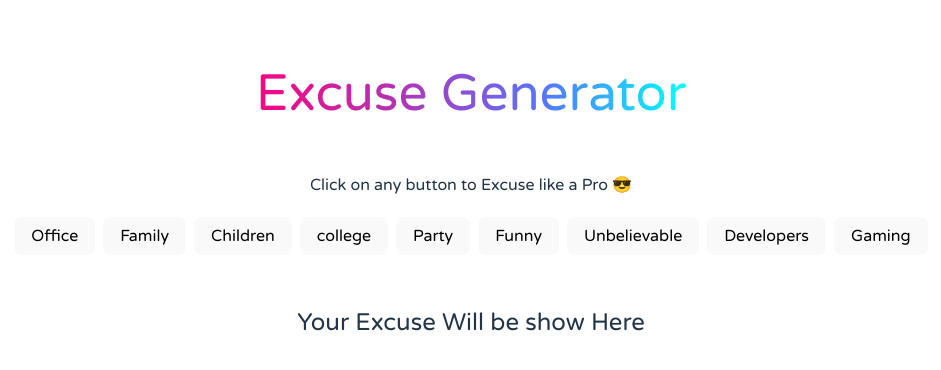
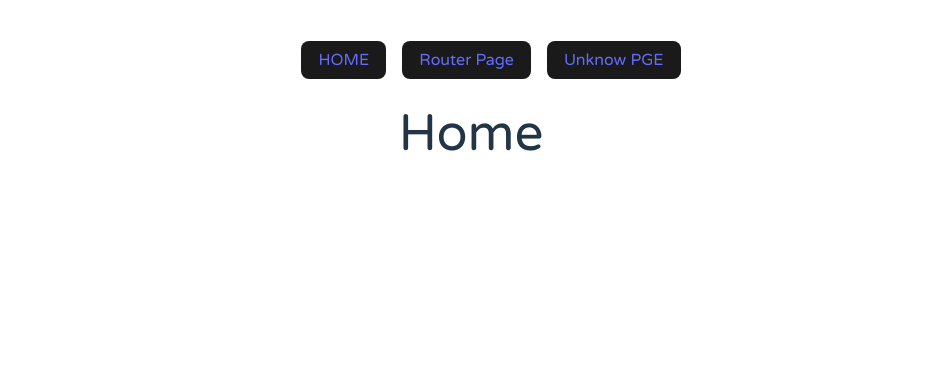
Before and after one commit to patelharsh9797/React_with_Pedro, a React (Vite) app: page / in a window 1280 px wide. Shown: the top 370 px of the page, without its empty margins (169-1110 px from the left). Built offline with nearby package versions, Linux system fonts and the light colour scheme.

Commit message:
React Router Dom basic routing

```diff
--- a/src/App.jsx
+++ b/src/App.jsx
@@ -2,7 +2,7 @@ import styles from "./App.module.css";
 
 // TODO pages
 // import CRUD from "./pages/CRUD";
-// import ReactRouterDOM from "./pages/ReactRouterDOM";
+import ReactRouterDOM from "./pages/ReactRouterDOM";
 
 // TODO Components
 // import JSX_Comp_Props from "./components/JSX_Comp_Props";
@@ -36,8 +36,11 @@ function App() {
       {/* Component LifeCycle & useEffect
       <LifeCycle /> */}
 
-      {/* Fetching Api */}
-      <FetchApi />
+      {/* Fetching Api
+      <FetchApi /> */}
+
+      {/* React Router Dom */}
+      <ReactRouterDOM />
     </div>
   );
 }
--- /dev/null
+++ b/src/pages/ReactRouterDOM.jsx
@@ -0,0 +1,53 @@
+import React from "react";
+import { BrowserRouter as Router, Routes, Route, Link } from "react-router-dom";
+
+const ReactRouterDOM = () => {
+  return (
+    <div>
+      <Router>
+        <NavBar />
+
+        <Routes>
+          <Route path="/" exact element={<Home />} />
+          <Route path="/home" exact element={<Home />} />
+          <Route path="/route" element={<h1>ROUTE DESIGN</h1>} />
+          <Route path="*" element={<h1>404. He Hi Nahiiii beeee</h1>} />
+        </Routes>
+      </Router>
+    </div>
+  );
+};
+
+// TODO Custom Components
+const NavBar = () => {
+  return (
+    <nav>
+      <ul>
+        <li>
+          <Link to="/home" className="btn">
+            HOME
+          </Link>
+        </li>
+        <li>
+          <Link to="/route" className="btn">
+            Router Page
+          </Link>
+        </li>
+        <li>
+          <Link to="/homeeee" className="btn">
+            Unknow PGE
+          </Link>
+        </li>
+      </ul>
+    </nav>
+  );
+};
+const Home = () => {
+  return (
+    <>
+      <h1>Home</h1>
+    </>
+  );
+};
+
+export default ReactRouterDOM;
```
